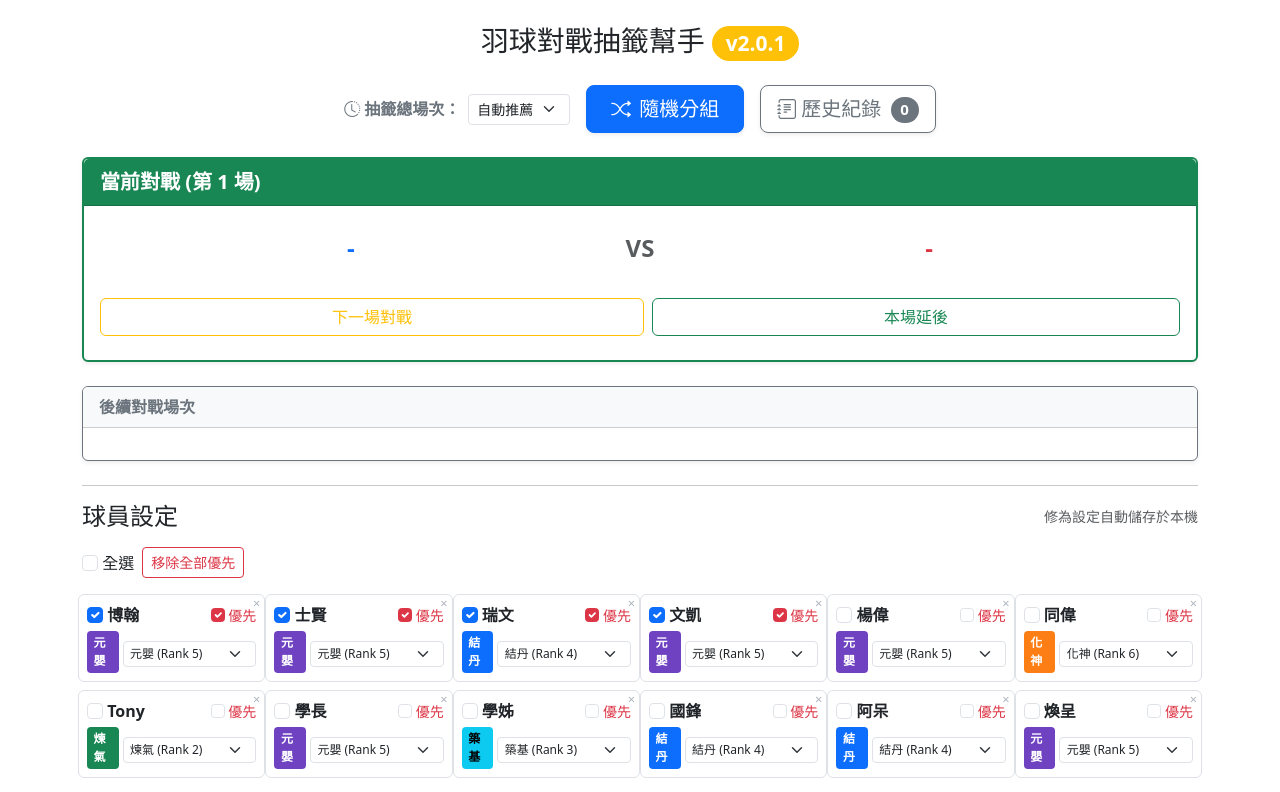
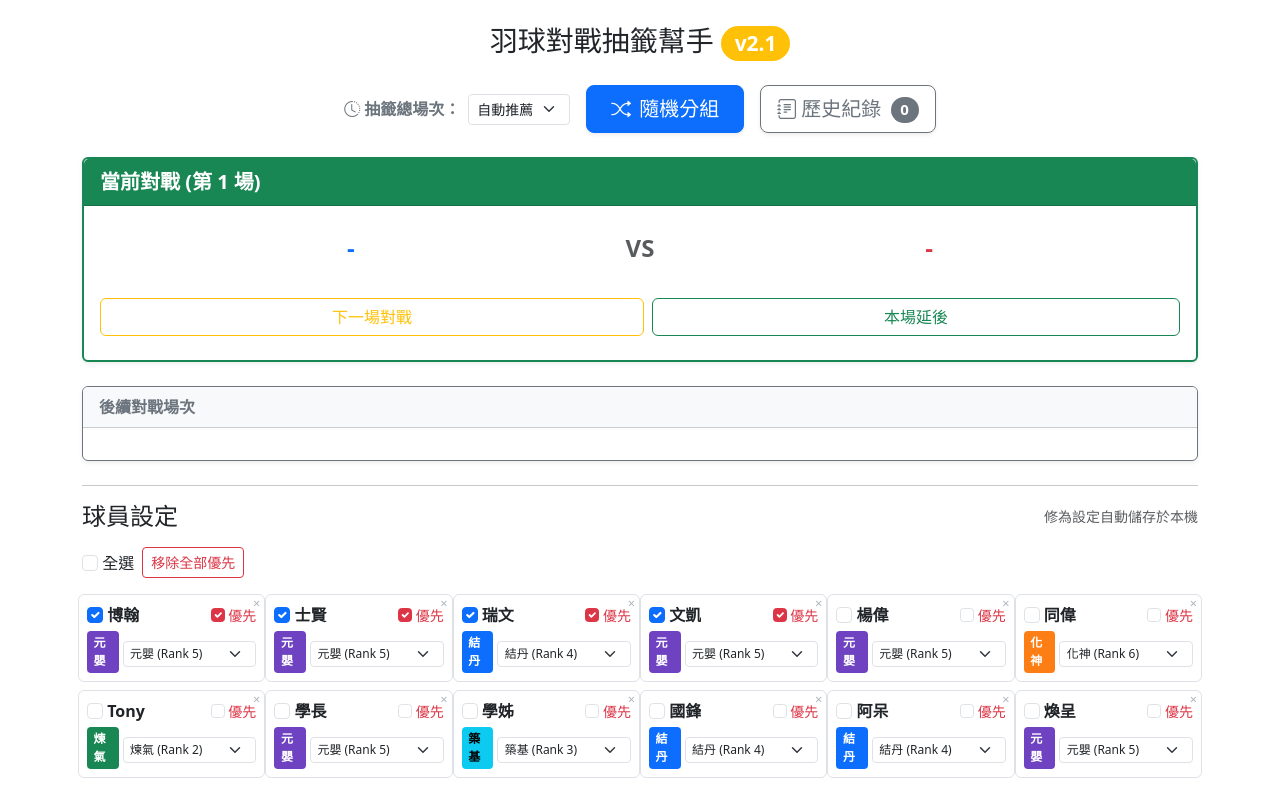
Before and after one commit to TobiichiOrigami/badminton-pairing-tool, a plain HTML site: page index.html in a window 1280 px wide. Shown: the top 792 px of the page. Drawn offline with nearby package versions, Linux system fonts and the light colour scheme.

Commit message:
chore: 更新版本號碼至 v2.1

```diff
--- a/index.html
+++ b/index.html
@@ -18,7 +18,7 @@
     <h3 class="text-center mb-4">
       羽球對戰抽籤幫手
       <span class="badge rounded-pill bg-warning" id="appVersionBadge">
-        v2.0.1
+        v2.1
       </span>
     </h3>
 
--- a/script.js
+++ b/script.js
@@ -1,5 +1,5 @@
 /**
- * 羽球對戰抽籤幫手 v2.0
+ * 羽球對戰抽籤幫手 v2.1
  * 支援修為等級、IndexedDB 本機儲存、動態場次公平循環與戰力平衡演算法
  */
 
```
